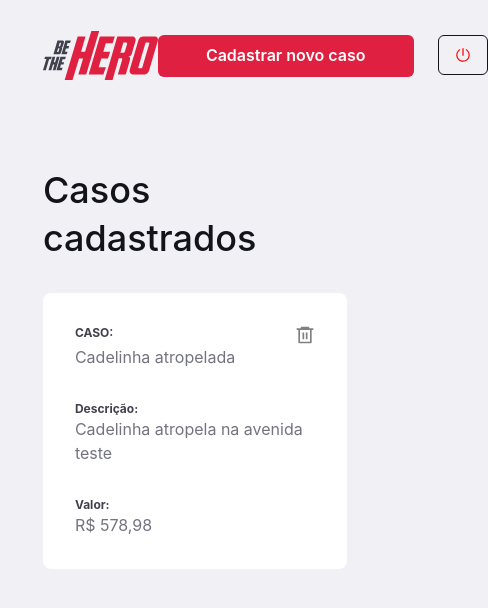
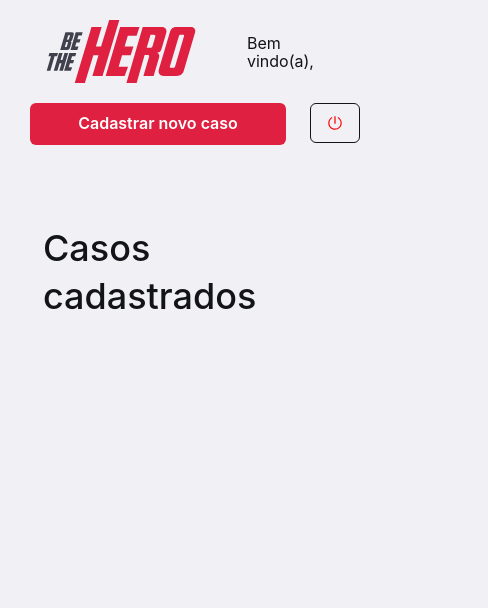
Before and after one commit to michelwene/Be-The-Hero, a Next.js app: page /cases in a window 390 px wide. Shown: the top 608 px of the page, 488 px wide, since content can reach past the window. Built offline with nearby package versions, Linux system fonts and the light colour scheme; data requests are answered from the project's data file.

Commit message:
feat: responsive solution

```diff
--- a/db.json
+++ b/db.json
@@ -1,12 +1,5 @@
 {
-  "cases": [
-    {
-      "title": "Cadelinha atropelada",
-      "description": "Cadelinha atropela na avenida teste",
-      "value": "578.98",
-      "id": 1
-    }
-  ],
+  "cases": [],
   "users": [
     {
       "email": "Teste@gmail.com",
--- a/src/components/Logo/index.tsx
+++ b/src/components/Logo/index.tsx
@@ -1,7 +1,7 @@
 import { Image } from "@chakra-ui/react";
 
 interface LogoProps {
-  width?: string;
+  width?: string[];
   height?: string;
 }
 
--- a/src/pages/cases/index.tsx
+++ b/src/pages/cases/index.tsx
@@ -50,18 +50,20 @@ export default function Cases() {
   }
 
   return (
-    <Box as="section" maxWidth="78vw" mx="auto">
+    <Box as="section" maxWidth="78vw" mx="auto" my={["20px", "0"]}>
       <Heading
         as="header"
         display="flex"
         justifyContent="space-between"
         alignItems="center"
-        mt="24px"
+        rowGap={["20px", "0px"]}
+        flexDirection={["column", "row"]}
+        mt={["0", "24px"]}
       >
         <Flex columnGap="48px" align="center">
-          <Logo width="164px" height="63px" />
+          <Logo width={["164px"]} height="63px" />
           <Text fontSize="md" fontWeight={400} lineHeight="18px">
-            Bem vindo(a), {userData?.user.name}
+            Bem vindo(a), <strong>{userData?.user.name}</strong>
           </Text>
         </Flex>
         <Flex columnGap="24px">
@@ -91,7 +93,13 @@ export default function Cases() {
         mx="auto"
         gap="32px"
         wrap="wrap"
-        justifyContent="space-between"
+        justifyContent={[
+          "center",
+          "center",
+          "center",
+          "center",
+          "space-between",
+        ]}
         maxWidth="1120px"
       >
         {cases.map((data) => (
@@ -99,7 +107,7 @@ export default function Cases() {
             <Flex
               flexDirection="column"
               bg="white"
-              width="543px"
+              width={["543px"]}
               maxWidth="543px"
               padding="32px"
               borderRadius="8px"
@@ -150,10 +158,7 @@ export default function Cases() {
                   Valor:
                 </Heading>
                 <Text fontSize="md" fontWeight={400} color="gray.500">
-                  {new Intl.NumberFormat("pt-BR", {
-                    style: "currency",
-                    currency: "BRL",
-                  }).format(Number(data.value))}
+                  R$ {data.value}
                 </Text>
               </Box>
             </Flex>
--- a/src/styles/theme.ts
+++ b/src/styles/theme.ts
@@ -18,7 +18,7 @@ export const theme = extendTheme({
   styles: {
     global: {
       body: {
-        height: "100vh",
+        minHeight: "100vh",
         bg: "gray.50",
         color: "gray.1000",
       },
```
Also changed, not shown: src/pages/cases/createCases.tsx (+8 -8 lines), src/pages/createUser/index.tsx (+6 -3 lines), src/pages/index.tsx (+14 -9 lines).
